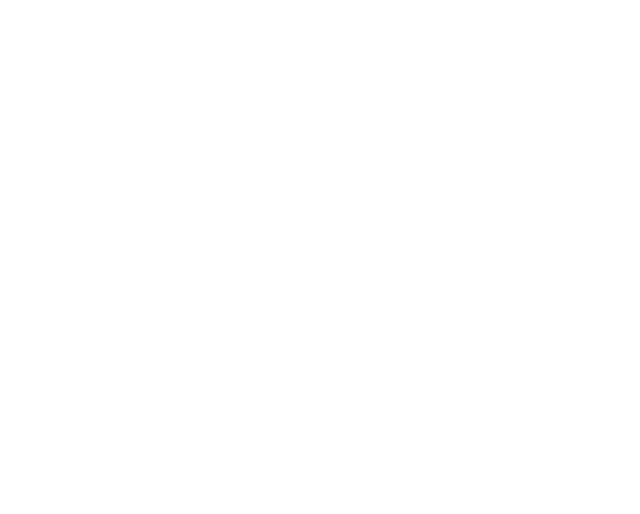
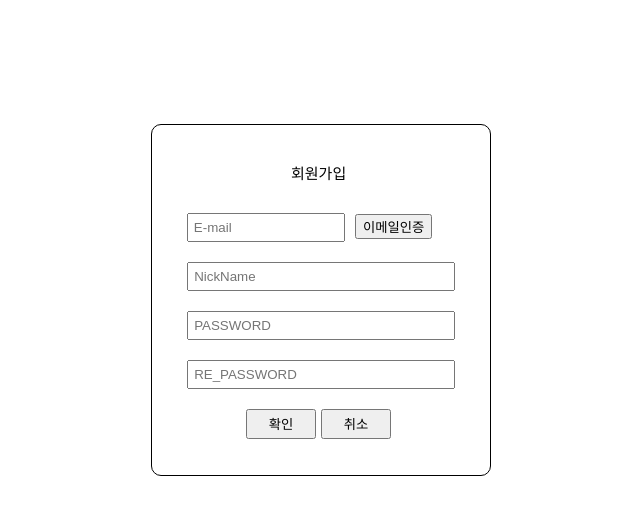
Before and after one commit to BulletBoxProject/BulletBox-project-FE-, a React (Create React App) app: page /signup in a window 1280 px wide. Before the commit this address had no page. Shown: the top 514 px of the page, without its empty margins (319-959 px from the left). Built offline with nearby package versions, Linux system fonts and the light colour scheme.

Commit message:
design: signup page UI update

```diff
--- a/src/components/logIn/components/logInInput.jsx
+++ b/src/components/logIn/components/logInInput.jsx
@@ -43,8 +43,9 @@ const LogInInput = () => {
   return (
     <StForm>
       <StTitle>로그인</StTitle>
-      <Stlabel>아이디</Stlabel>
+
       <StInput
+        placeholder="ID"
         name="userid"
         type="email"
         onChange={(e) => {
@@ -52,8 +53,8 @@ const LogInInput = () => {
           setUserId(value);
         }}
       ></StInput>
-      <Stlabel>비밀번호</Stlabel>
       <StInput
+        placeholder="PASSWORD"
         type="password"
         name="password"
         onChange={(e) => {
@@ -61,6 +62,7 @@ const LogInInput = () => {
           setPassword(value);
         }}
       ></StInput>
+
       <br />
       <StButtonBox>
         <StSignupBtn
@@ -94,14 +96,10 @@ const StTitle = styled.div`
   color: black;
 `;
 
-const Stlabel = styled.label`
-  margin: 15px 0 10px 0;
-  color: black;
-`;
-
 const StInput = styled.input`
   width: 100%;
   padding: 5px;
+  margin-top: 10px;
 `;
 
 const StSignupBtn = styled.button`
--- a/src/components/logIn/screen/logInContainer.jsx
+++ b/src/components/logIn/screen/logInContainer.jsx
@@ -1,5 +1,4 @@
 import React from "react";
-
 import styled from "styled-components";
 import LogInInput from "../components/LogInInput";
 
@@ -17,5 +16,5 @@ const StcontainerBox = styled.div`
   display: flex;
   justify-content: center;
   align-items: center;
-  height: 700px;
+  height: 600px;
 `;
--- a/src/components/signup/components/signUpInput.jsx
+++ b/src/components/signup/components/signUpInput.jsx
@@ -0,0 +1,63 @@
+import React from "react";
+import styled from "styled-components";
+import { useDispatch } from "react-redux";
+import { useNavigate } from "react-router";
+import axios from "axios";
+
+const SignUpInput = () => {
+  return (
+    <StForm>
+      <StTitle>회원가입</StTitle>
+      <div>
+        <StInputEmail placeholder="E-mail"></StInputEmail>
+        <button>이메일인증</button>
+      </div>
+      <StInput placeholder="NickName"></StInput>
+      <StInput placeholder="PASSWORD"></StInput>
+      <StInput placeholder="RE_PASSWORD"></StInput>
+      <StButtonBox>
+        <StSignupBtn>확인</StSignupBtn>
+        <StSignupBtn>취소</StSignupBtn>
+      </StButtonBox>
+    </StForm>
+  );
+};
+
+export default SignUpInput;
+const StForm = styled.form`
+  display: flex;
+  align-items: center;
+  justify-content: center;
+  flex-direction: column;
+  border: 1px solid black;
+  border-radius: 10px;
+  padding: 25px;
+  height: 300px;
+`;
+const StTitle = styled.div`
+  font-size: 15px;
+  width: 60px;
+  margin-bottom: 20px;
+  color: black;
+`;
+
+const StInput = styled.input`
+  width: 88%;
+  padding: 5px;
+  margin: 10px 0;
+`;
+
+const StInputEmail = styled.input`
+  width: 50%;
+  padding: 5px;
+  margin: 10px;
+`;
+
+const StSignupBtn = styled.button`
+  width: 70px;
+  height: 30px;
+  margin-right: 5px;
+`;
+const StButtonBox = styled.div`
+  margin-top: 10px;
+`;
--- a/src/components/signup/screen/signUpContainer.jsx
+++ b/src/components/signup/screen/signUpContainer.jsx
@@ -0,0 +1,19 @@
+import React from "react";
+import styled from "styled-components";
+import SignUpInput from "../components/SignUpInput";
+
+const SignUpContainer = () => {
+  return (
+    <StcontainerBox>
+      <SignUpInput />
+    </StcontainerBox>
+  );
+};
+
+export default SignUpContainer;
+const StcontainerBox = styled.div`
+  display: flex;
+  justify-content: center;
+  align-items: center;
+  height: 600px;
+`;
--- a/src/pages/SignUp.jsx
+++ b/src/pages/SignUp.jsx
@@ -1,7 +1,12 @@
 import React from "react";
+import SignUpContainer from "../components/signup/screen/SignUpContainer";
 
 const SignUp = () => {
-  return <div></div>;
+  return (
+    <div>
+      <SignUpContainer />
+    </div>
+  );
 };
 
 export default SignUp;
--- a/src/shared/Router.jsx
+++ b/src/shared/Router.jsx
@@ -4,6 +4,7 @@ import { BrowserRouter, Route, Routes } from "react-router-dom";
 import Layout from "../layout/Layout";
 import Login from "../pages/LogIn";
 import Main from "../pages/Main";
+import SignUp from "../pages/SignUp";
 
 const Router = () => {
   return (
@@ -12,6 +13,7 @@ const Router = () => {
         <Route element={<Layout />}>
           <Route path="/" element={<Main />} />
           <Route path="/login" element={<Login />} />
+          <Route path="signup" element={<SignUp />} />
         </Route>
       </Routes>
     </BrowserRouter>
```
